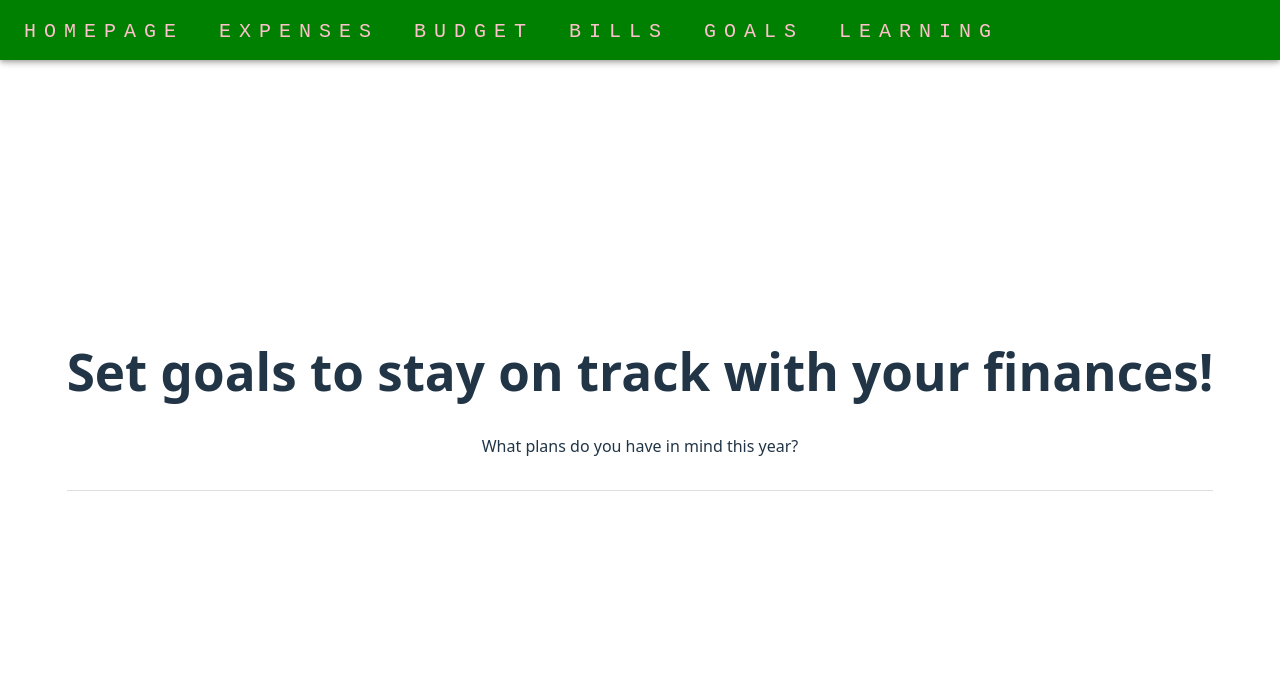
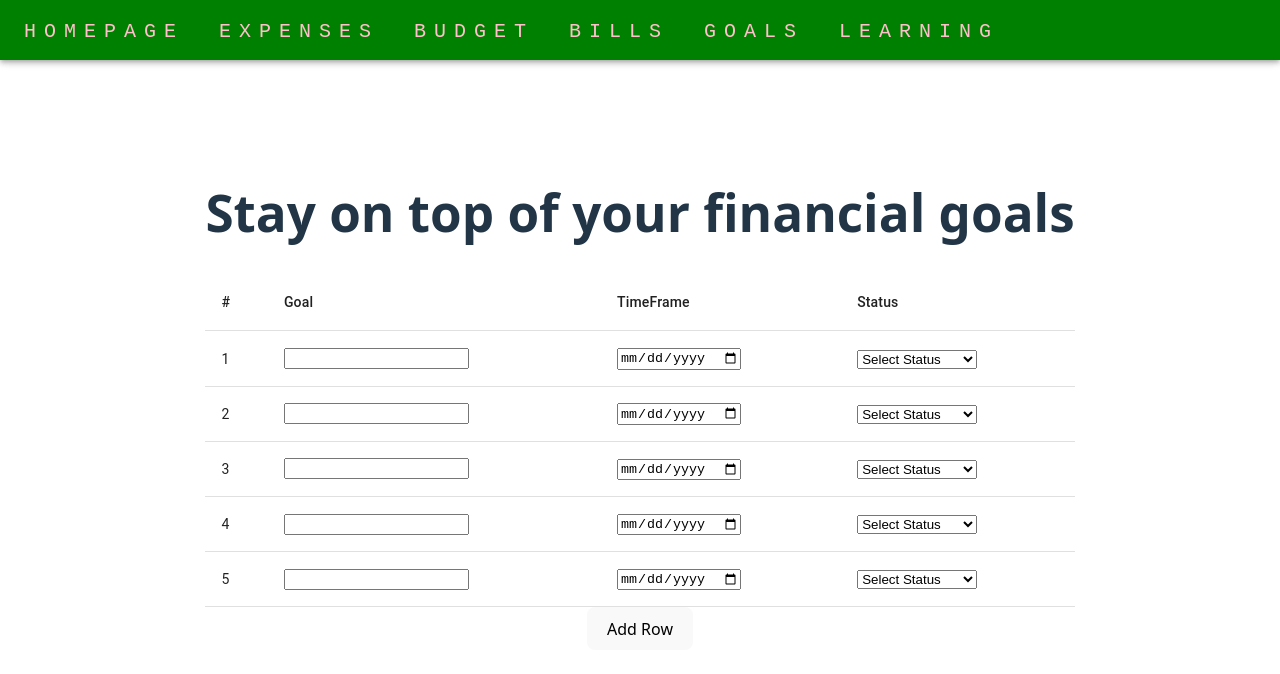
Before and after one commit to jbraun28/Personal-Finance-Tracker, a React (Vite) app: page /goal-tracker in a window 1280 px wide. Shown: the top 674 px of the page. Built offline with nearby package versions, Linux system fonts and the light colour scheme.

Commit message:
Add dynamic table to GoalTracker page

```diff
--- a/src/pages/BillTracker.jsx
+++ b/src/pages/BillTracker.jsx
@@ -60,8 +60,8 @@
 
   return (
     <div>
-      <h1>Track your bills</h1>
-      <button onClick={handleAddRow}> Add Row </button>
+      <h2>Track your bills</h2>
+
      <Table>
       {/** table headers */}
       <TableHead>
@@ -98,6 +98,8 @@
 
       </TableBody>
      </Table>
+     <p></p>
+     <button onClick={handleAddRow}> Add Row </button>
     </div>
   )
 }
--- a/src/pages/GoalTracker.jsx
+++ b/src/pages/GoalTracker.jsx
@@ -3,22 +3,89 @@
 
 export default function GoalTracker() {
 
+  //table labels
+  const columns = ["#", "Goal", "TimeFrame", "Status"];
+
+  //start with an array
+  const initialRows = [];
+  for (let i = 0; i < 5; i++) {
+    initialRows.push(
+      {
+        id: i+1,
+        goal: '',
+        timeframe: '',
+        status: ''
+      });
+  }
+
+  const [rows, setRows] = useState(initialRows);
+
+  //event handler for user changes
+  const handleInputChange = (idx, col, e) => {
+    const updatedRows = [...rows]; //make a shallow copy of the current set of rows
+    updatedRows[idx][col] = e.target.value;
+    setRows(updatedRows);
+  }
+
+  //event handler for adding rows
+  const handleAddRow = () => {
+    const newRow = {
+      id: rows.length + 1,
+      goal: '',
+      timeframe: '',
+      status: ''
+    };
+    setRows([...rows, newRow]) //add the new row to a shallow copy of current rows
+  }
+
   return (
     <div>
       <div>
-        <h1>Set goals to stay on track with your finances!</h1>
+        <h1>Stay on top of your financial goals</h1>
       </div>
-      <div>
-        <TableContainer>
-          <Table>
-            <TableHead> What plans do you have in mind this year?
-              <TableRow>
-                <TableCell></TableCell>
-              </TableRow>
-            </TableHead>
-          </Table>
-        </TableContainer>
-      </div>
+      <Table>
+        <TableHead>
+          <TableRow>
+          {columns.map((col, colIdx) => (
+            <TableCell key={colIdx}>
+            {col}
+            </TableCell>
+          ))}
+          </TableRow>
+        </TableHead>
+        <TableBody>
+          {rows.map((row, rowIdx) => (
+            <TableRow key={row.id}>
+              <TableCell>{row.id}</TableCell>
+              <TableCell>
+                <input
+                type='text'
+                value={row.goal}
+                onChange={(e) => handleInputChange(rowIdx, 'goal', e)}>
+                </input>
+              </TableCell>
+              <TableCell>
+                <input
+                type='date'
+                value={row.timeframe}
+                onChange={(e) => handleInputChange(rowIdx, 'timeframe', e)}>
+                </input>
+              </TableCell>
+              <TableCell>
+              <select name="selectedStatus">
+                <option value="None">Select Status</option>
+                <option value="Complete">✅ (Completed)</option>
+                <option value="In Progress">🚧 (In Progress)</option>
+              </select>
+              </TableCell>
+
+            </TableRow>
+
+
+          ))}
+        </TableBody>
+      </Table>
+      <button onClick={handleAddRow}>Add Row</button>
 
     </div>
   )
```
